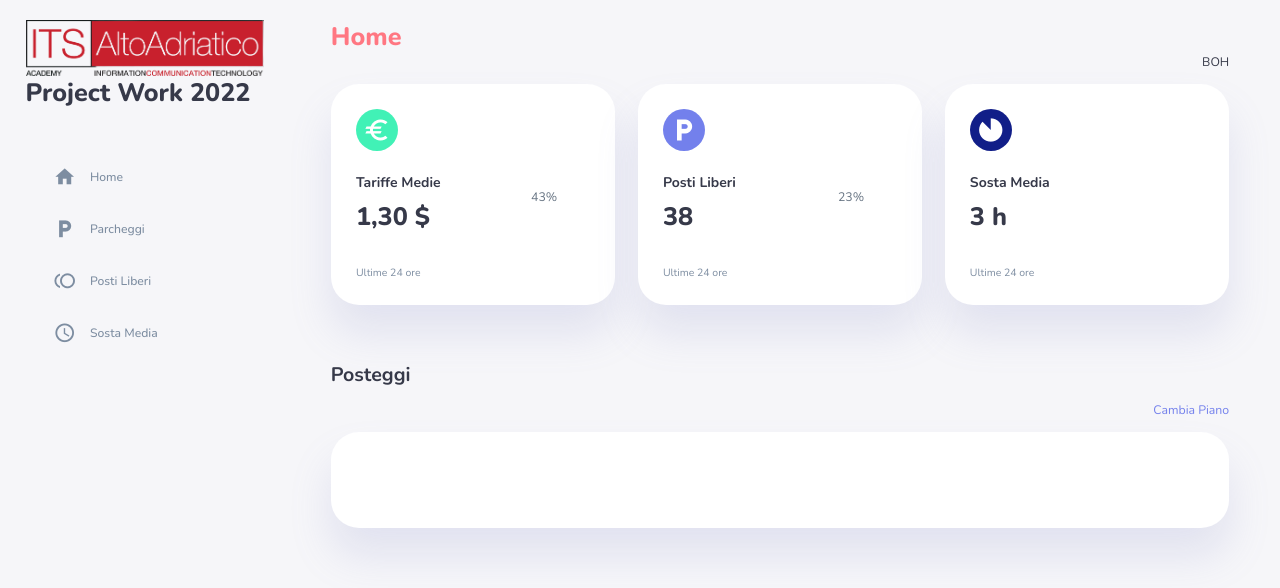
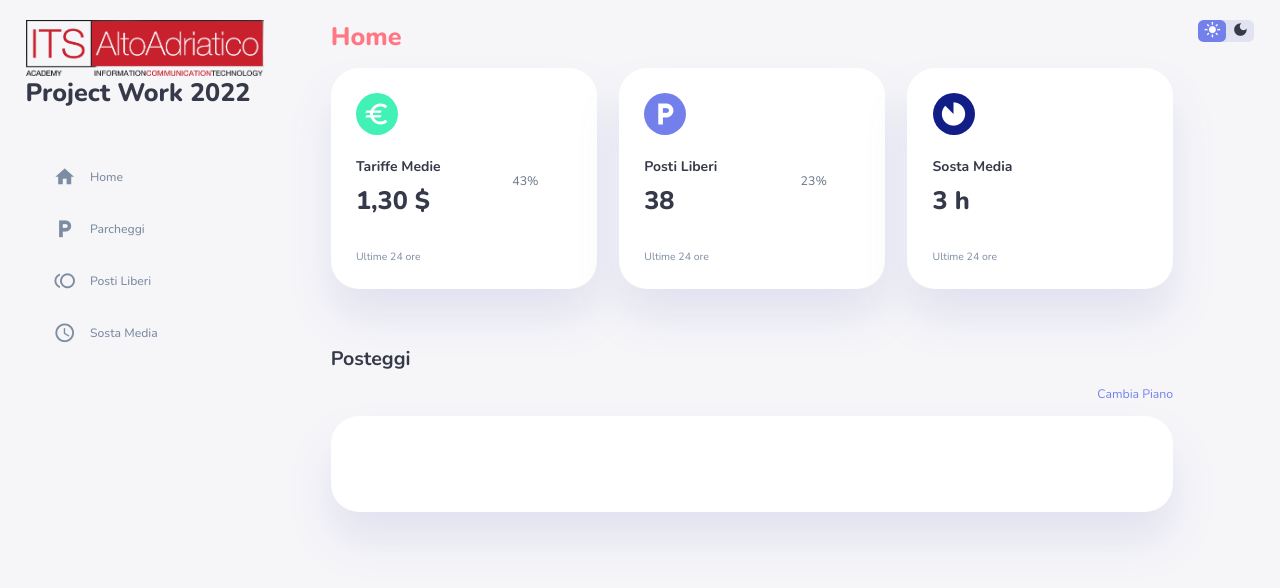
Before and after one commit to ClutchedIt/ProjectWork, a plain HTML site: page index.html in a window 1280 px wide. Drawn offline with nearby package versions, Linux system fonts and the light colour scheme.

Commit message:
Added button to close sidebar, not yet Implemented. Added button to switch between light and dark mode

```diff
--- a/index.html
+++ b/index.html
@@ -49,7 +49,7 @@
                 <div class="header">
                     <h1>Home</h1>
                     <div class="top">
-                        <a href="#">BOH</a>
+                      <!--  <a href="#">BOH</a> -->
                     </div>
                 </div>
 
@@ -136,8 +136,19 @@
                     <!----------------  END OF TABLE  ------------------>
                 </div>
             </main>
-            <!---------------------  END OF MAIN  ------------->
-
+            <!---------------------  END OF MAIN  --------------------->
+            <div class="right">
+                <div class="top">
+                    <button id="menu-btn">
+                            <span class="material-icons-sharp">menu</span>
+                    </button>
+                    <div class="theme-toggler">
+                        <span class="material-icons-sharp active">light_mode</span>
+                        <span class="material-icons-sharp">dark_mode</span>
+                    </div>
+                </div>
+                <!--------------  END OF TOP  -------------------------->
+            </div>
         </div>
     </body>
 </html>
--- a/style.css
+++ b/style.css
@@ -60,7 +60,7 @@ body{
     width: 96%;
     margin: 0 auto;
     gap: 1.8rem;
-    grid-template-columns: 20rem auto 0;
+    grid-template-columns: 20rem auto 4rem;
 }
 
 a{
@@ -215,12 +215,8 @@ main {
 
 main .header {
     text-align: left;
-    display: block;
+    display: flex;
     color: var(--color-danger);
-}
-
-main .header > div.top {
-    text-align: right;
 }
 
 main .insights {
@@ -335,3 +331,44 @@ main .posteggi a{
     margin: 1rem auto;
     color: var(--color-primary);
 }
+
+/*----------------- RIGHT -----------------*/
+.right{
+    margin-top: 1.4rem;
+}
+
+.right .top{
+    display: flex;
+    justify-content: end;
+    gap: 2rem;
+}
+
+.right .top button {
+    display: none;
+}
+
+.right .theme-toggler {
+    background: var(--color-light);
+    display: flex;
+    justify-content: space-between;
+    align-items: center;
+    height: 1.6rem;
+    width: 4.2rem;
+    cursor: pointer;
+    border-radius: var(--border-radius-1);
+}
+
+.right .theme-toggler span {
+    font-size: 1.2rem;
+    width: 50%;
+    height: 100%;
+    display: flex;
+    align-items: center;
+    justify-content: center;
+}
+
+.right .theme-toggler span.active {
+    background: var(--color-primary);
+    color: white;
+    border-radius: var(--border-radius-1);
+}
```
